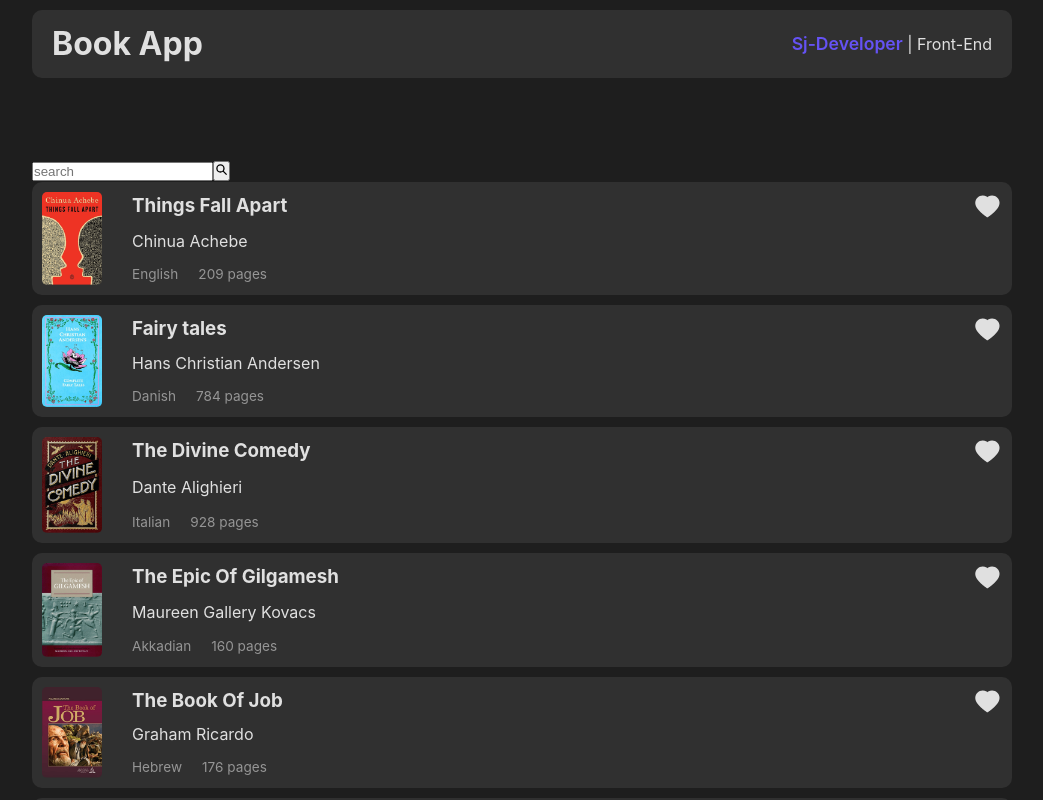
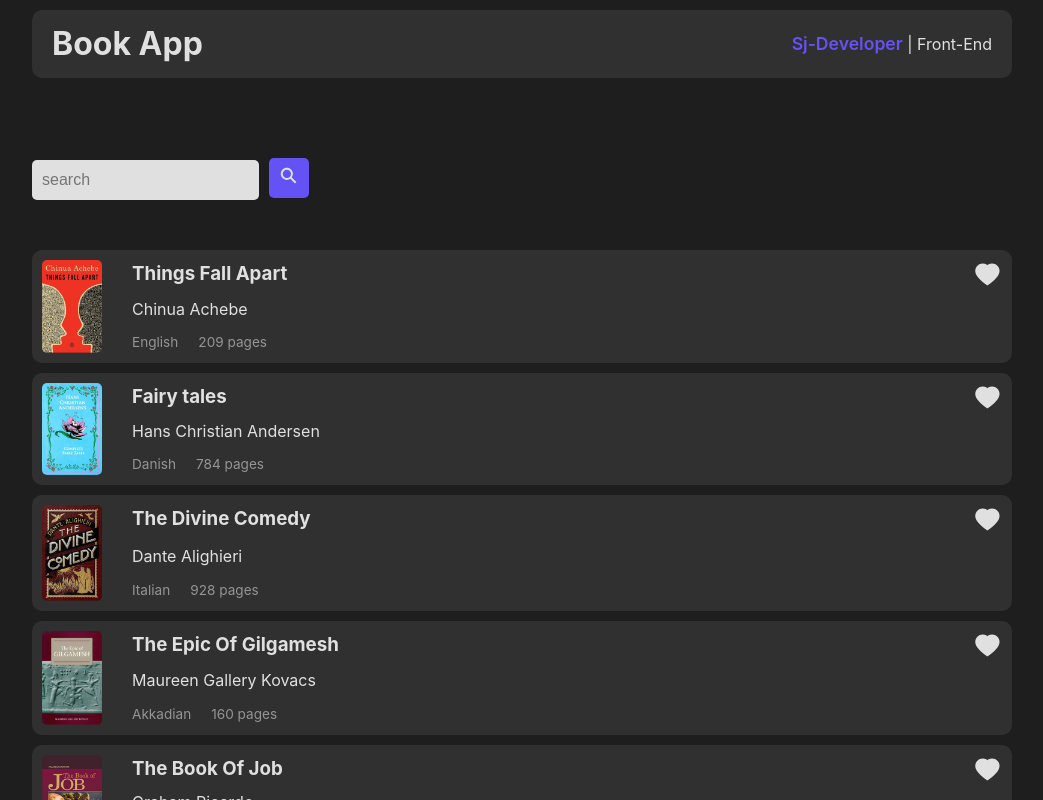
Before and after one commit to saeedjoulaei/library-app, a React (Vite) app: page / in a window 1280 px wide. Shown: the top 800 px of the page, without its empty margins (118-1161 px from the left). Built offline with nearby package versions, Linux system fonts and the light colour scheme.

Commit message:
searchbox.module.css added and project is finished

```diff
--- a/src/components/SearchBox.jsx
+++ b/src/components/SearchBox.jsx
@@ -1,8 +1,10 @@
 import { IoSearchSharp } from "react-icons/io5";
+
+import styles from "./SearchBox.module.css";
 
 function SearchBox({ search, setsearch, searchHandler }) {
   return (
-    <div>
+    <div className={styles.search}>
       <input
         type="text"
         placeholder="search"
--- /dev/null
+++ b/src/components/SearchBox.module.css
@@ -0,0 +1,26 @@
+.search {
+  margin-bottom: 50px;
+}
+.search input {
+  width: 300;
+  height: 40px;
+  border: none;
+  border-radius: 5px;
+  padding: 10px;
+  margin-right: 10px;
+  font-size: 1rem;
+  background-color: #e0e0e0;
+}
+.search input :focus {
+  outline: none;
+}
+.search button {
+  width: 40px;
+  height: 40px;
+  border: none;
+  border-radius: 5px;
+  font-size: 1.2rem;
+  background-color: #6552f4;
+  cursor: pointer;
+  color: #e0e0e0;
+}
```
